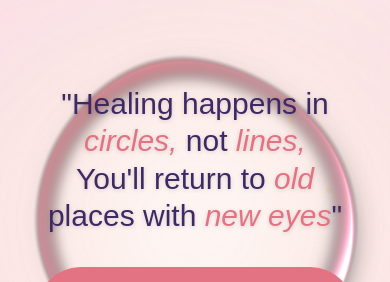
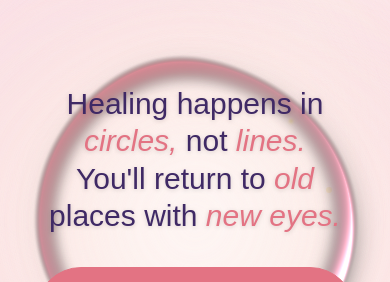
Before and after one commit to ShreyaSVNIT/mindsettler, a Next.js app in the folder frontend/: page /about in a window 390 px wide. Shown: the part 5940-6222 px from the top of the page. Built offline with nearby package versions, Linux system fonts and the light colour scheme; no server answers; a web font is replaced by a local one.

Commit message:
feat: fix policy header and change phone number email everywhere

```diff
--- a/frontend/components/ContactOverlay.tsx
+++ b/frontend/components/ContactOverlay.tsx
@@ -120,8 +120,8 @@ export default function ContactOverlay() {
                         <h3 className="font-body text-sm font-bold uppercase tracking-wider text-[var(--color-text-body)]/60 mb-3">
                           Send us an email
                         </h3>
-                        <a href="mailto:support@mindsettler.in" className="font-body text-2xl text-[var(--color-text-body)] hover:text-[var(--color-primary)] transition-colors underline">
-                          support@mindsettler.in
+                        <a href="mailto:mindsettler.dev@gmail.com" className="font-body text-2xl text-[var(--color-text-body)] hover:text-[var(--color-primary)] transition-colors underline">
+                          mindsettler.dev@gmail.com
                         </a>
                       </div>
 
@@ -206,6 +206,7 @@ export default function ContactOverlay() {
                           value={formData.phone}
                           onChange={(e) => setFormData({ ...formData, phone: e.target.value })}
                           className="w-full px-4 py-3 rounded-xl border-2 border-[var(--color-primary)]/20 focus:border-[var(--color-primary)] outline-none transition-all font-body bg-[var(--color-bg-lavender)]"
+                          placeholder="9876543210"
                         />
                       </div>
 
--- a/frontend/components/Header.tsx
+++ b/frontend/components/Header.tsx
@@ -100,7 +100,7 @@ export default function IntegratedHeader() {
             </Link>
             <div className="flex items-center gap-3 px-8">
               <Phone size={20} className={isAtTop ? 'text-white' : 'text-[var(--color-primary)]'} />
-              <span className={`text-[15px] font-black ${isAtTop ? 'text-white' : 'text-[var(--color-text-body)]'}`}>+44 (0)330 311 7799</span>
+              <span className={`text-[15px] font-black ${isAtTop ? 'text-white' : 'text-[var(--color-text-body)]'}`}>+91 98765 43210</span>
             </div>
           </div>
         </div>
@@ -155,7 +155,7 @@ export default function IntegratedHeader() {
                 ))}
               </div>
               <div className="mt-20 space-y-2 text-white/90">
-                <p className="text-xl font-medium">+44 (0)330 311 7799</p>
+                <p className="text-xl font-medium">+91 98765 43210</p>
                 <p className="text-xl font-medium underline cursor-pointer">hello@mindsettler.com</p>
               </div>
             </div>
--- a/frontend/components/HealingJourneySection.tsx
+++ b/frontend/components/HealingJourneySection.tsx
@@ -55,9 +55,9 @@ export default function HealingJourneySection() {
                     transition={{ duration: 1, ease: "easeOut" }}
                     className="font-title text-3xl sm:text-4xl md:text-5xl lg:text-6xl text-[var(--color-text-body)] leading-tight drop-shadow-sm"
                 >
-                    &quot;Healing happens in <br /> <span className="text-[var(--color-primary)] italic">circles,</span> not <span className="text-[var(--color-primary)] italic">lines,</span>
+                    Healing happens in <br /> <span className="text-[var(--color-primary)] italic">circles,</span> not <span className="text-[var(--color-primary)] italic">lines.</span>
                     <br />
-                    You&apos;ll return to <span className="text-[var(--color-primary)] italic">old </span> <br /> places with <span className="text-[var(--color-primary)] italic">new eyes</span>&quot;
+                    You&apos;ll return to <span className="text-[var(--color-primary)] italic">old </span> <br /> places with <span className="text-[var(--color-primary)] italic">new eyes.</span>
                 </motion.h2>
 
                 {/* CTA Button */}
--- a/frontend/components/PolicyLayout.tsx
+++ b/frontend/components/PolicyLayout.tsx
@@ -15,7 +15,7 @@ export default function PolicyLayout({
   children,
 }: PolicyLayoutProps) {
   return (
-    <main className="min-h-screen" style={{ background: '#FEF5F6' }}>
+    <main className="min-h-screen" style={{ background: '#FCEBED' }}>
       {/* Background decorative elements */}
       <div className="absolute inset-0 pointer-events-none">
         <motion.div
```
